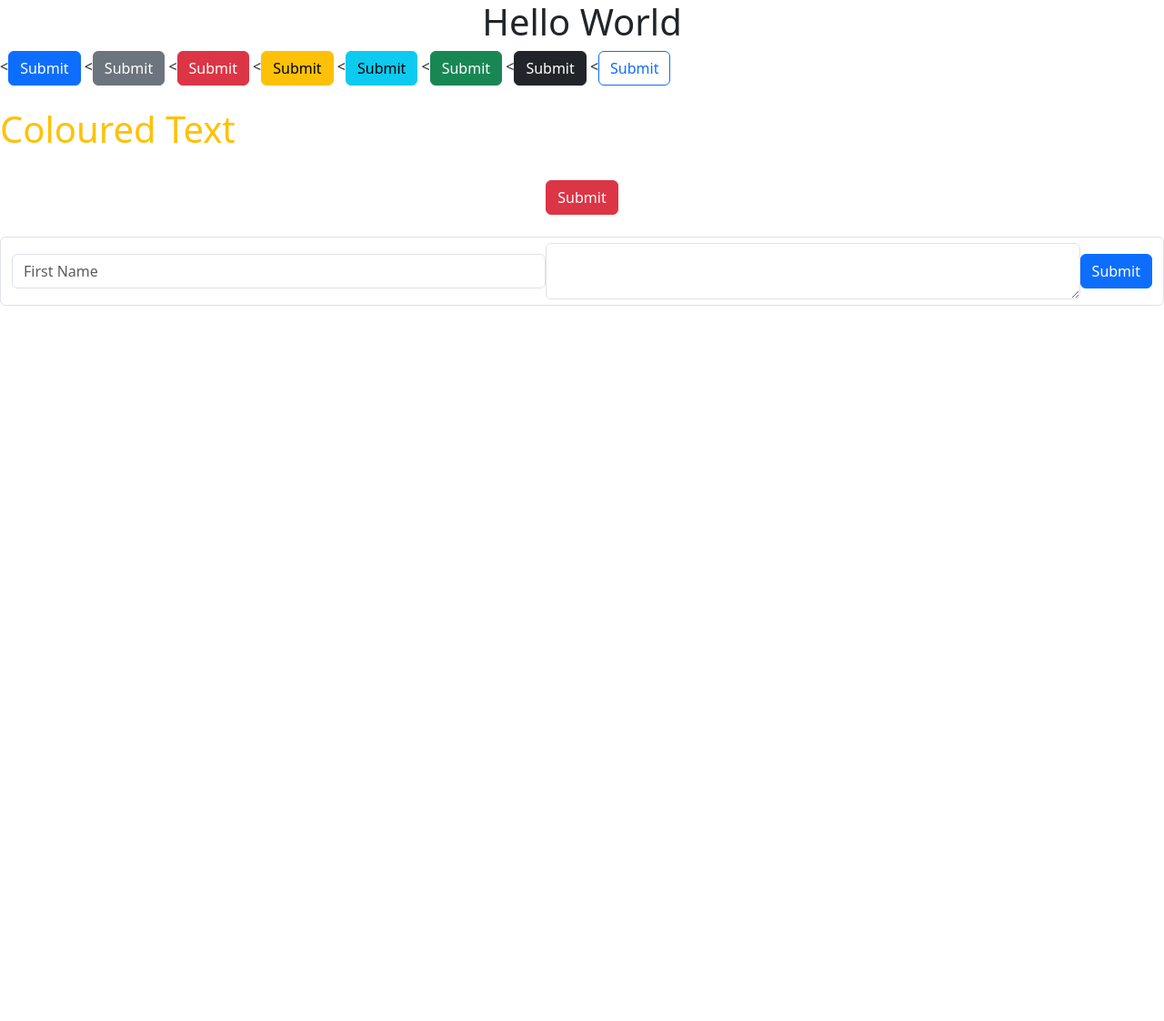
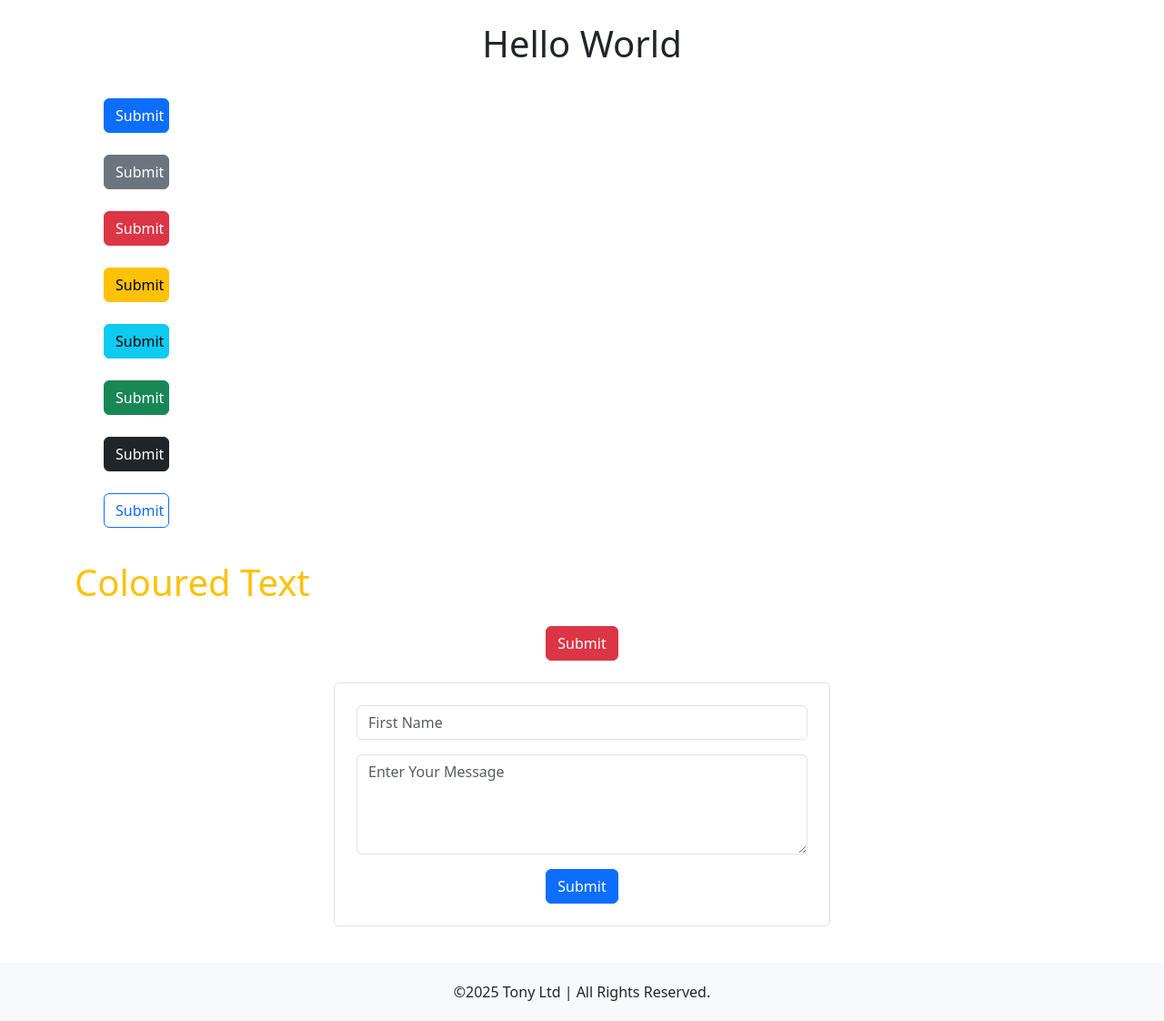
Before and after one commit to Tony-coder-maker/indexHtml, a plain HTML site: page index.html in a window 1280 px wide. Shown: the whole page at 91% size. Before the commit the page ends 800 px from the top, so only its background shows below. Drawn offline with nearby package versions, Linux system fonts and the light colour scheme.

Commit message:
Minmor changes

```diff
--- a/index.html
+++ b/index.html
@@ -1,44 +1,90 @@
-
-<!-- saved from url=(0032)http://127.0.0.1:5500/index.html -->
-<html lang="en"><head><meta http-equiv="Content-Type" content="text/html; charset=UTF-8">
-  <title>Tittle</title>
-
-  <!-- Bootstrap CSS v5.2.1 -->
+<!DOCTYPE html>
+<html lang="en">
+  <head>
+    <meta charset="UTF-8" />
+    <meta name="viewport" content="width=device-width, initial-scale=1.0" />
+    <title>Title</title>
+    <!-- Bootstrap CSS v5.3.2 -->
     <link
       href="https://cdn.jsdelivr.net/npm/bootstrap@5.3.2/dist/css/bootstrap.min.css"
       rel="stylesheet"
       integrity="sha384-T3c6CoIi6uLrA9TneNEoa7RxnatzjcDSCmG1MXxSR1GAsXEV/Dwwykc2MPK8M2HN"
       crossorigin="anonymous"
     />
+    <style>
+      #btns {
+        display: flex;
+        flex-direction: column;
+        width: 6rem;
+        margin: 20px;
+      }
+      #btns button {
+        margin: 12px;
+      }
+      #footer {
+        text-align: center;
+        padding: 20px;
+        margin-top: 40px;
+        background-color: #f8f9fa;
+      }
+    </style>
   </head>
   <body>
-    <h1 class="text-center">Hello World</h1>
-    &lt;<button class="btn btn-primary">Submit</button>
-    &lt;<button class="btn btn-secondary">Submit</button>
-    &lt;<button class="btn btn-danger">Submit</button>
-    &lt;<button class="btn btn-warning">Submit</button>
-    &lt;<button class="btn btn-info">Submit</button>
-    &lt;<button class="btn btn-success">Submit</button>
-    &lt;<button class="btn btn-dark">Submit</button>
-    &lt;<button class="btn btn-outline-primary">Submit</button>
+    <div class="container">
+      <h1 class="text-center my-4">Hello World</h1>
 
-    <br>
-    <br>
-    <h1 class="text text-warning">Coloured Text</h1>
-    <br>
-    <div class="text text-center">
+      <div id="btns">
+        <button class="btn btn-primary">Submit</button>
+        <button class="btn btn-secondary">Submit</button>
+        <button class="btn btn-danger">Submit</button>
+        <button class="btn btn-warning">Submit</button>
+        <button class="btn btn-info">Submit</button>
+        <button class="btn btn-success">Submit</button>
+        <button class="btn btn-dark">Submit</button>
+        <button class="btn btn-outline-primary">Submit</button>
+      </div>
+
+      <h1 class="text-warning my-4">Coloured Text</h1>
+
+      <div class="text-center mb-4">
         <button class="btn btn-danger">Submit</button>
       </div>
-    <br>
-    <div style="display: flex;justify-content: center; align-items: center;" <form="" action="sumit" class="form-control">
-     <input type="text" class="form-control" placeholder="First Name">
-     <br>
-     <br>
-     <textarea placeholder="Enter You Message" class="form-control" name="msg">     </textarea>
-     <br>
+
+      <div class="row justify-content-center">
+        <div class="col-md-6">
+          <form action="submit" class="form-control p-4">
+            <div class="mb-3">
+              <input
+                type="text"
+                class="form-control"
+                placeholder="First Name"
+              />
+            </div>
+            <div class="mb-3">
+              <textarea
+                placeholder="Enter Your Message"
+                class="form-control"
+                name="msg"
+                rows="4"
+              ></textarea>
+            </div>
             <div class="text-center">
-        <button class="btn btn-primary">Submit</button>
+              <button type="submit" class="btn btn-primary">Submit</button>
             </div>
           </form>
+        </div>
+      </div>
+    </div>
+
+    <footer id="footer">
+      <p class="mb-0">©2025 Tony Ltd | All Rights Reserved.</p>
+    </footer>
+
+    <!-- Bootstrap JS Bundle -->
+    <script
+      src="https://cdn.jsdelivr.net/npm/bootstrap@5.3.2/dist/js/bootstrap.bundle.min.js"
+      integrity="sha384-C6RzsynM9kWDrMNeT87bh95OGNyZPhcTNXj1NW7RuBCsyN/o0jlpcV8Qyq46cDfL"
+      crossorigin="anonymous"
+    ></script>
   </body>
 </html>
```
Lines whose indentation alone changed are shown as unchanged.
